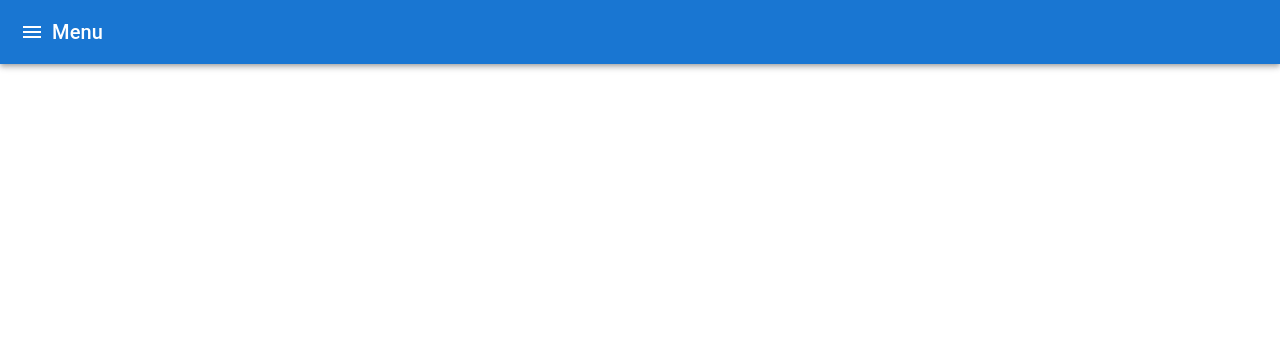
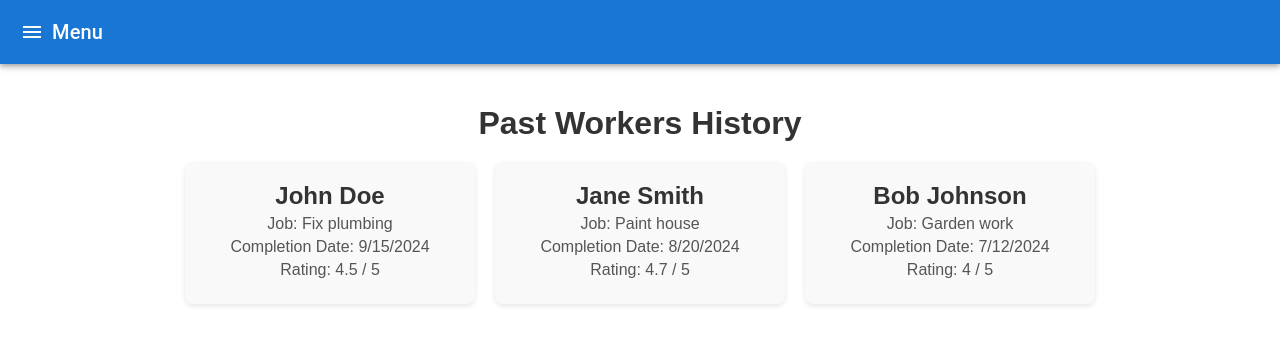
Before and after one commit to ChicoState/Odd-Jobs, a React (Create React App) app: page /PastWorkersHistory in a window 1280 px wide. Before the commit this address had no page. Shown: the top 344 px of the page. Built offline with nearby package versions, Linux system fonts and the light colour scheme.

Commit message:
Added yarn.lock to gitignore and made the pastworkershistory page

```diff
--- a/src/App.js
+++ b/src/App.js
@@ -6,6 +6,7 @@ import Login from './Login';
 import Forum from './Forum';
 import AcceptedJobs from './AcceptedJobs';
 import CreateAccount from './CreateAccount';
+import PastWorkersHistory from './PastWorkersHistory';
 
 function App() {
   const [open, setOpen] = React.useState(false); // state to control the drawer
@@ -32,9 +33,9 @@ function App() {
       <Drawer open={open} onClose={toggleDrawer}>
         <List>
           {/* Links to navigate to different routes */}
-	  <ListItem button component={Link} to="/CreateAccount" onClick={toggleDrawer}>
-	    <ListItemText primary="Create Account" />
-	  </ListItem>
+	        <ListItem button component={Link} to="/CreateAccount" onClick={toggleDrawer}>
+	          <ListItemText primary="Create Account" />
+	        </ListItem>
           <ListItem button component={Link} to="/forum" onClick={toggleDrawer}>
             <ListItemText primary="Forum" />
           </ListItem>
@@ -43,6 +44,9 @@ function App() {
           </ListItem>
           <ListItem button component={Link} to="/acceptedjob" onClick={toggleDrawer}>
             <ListItemText primary="AcceptedJobs" />
+          </ListItem>
+          <ListItem button component={Link} to="/pastworkershistory" onClick={toggleDrawer}>
+            <ListItemText primary="PastWorkersHistory" />
           </ListItem>
         </List>
       </Drawer>
@@ -55,6 +59,7 @@ function App() {
         <Route path="/forum" element={<Forum />} />
         <Route path="/acceptedjob" element={<AcceptedJobs />} />
       	<Route path="/CreateAccount" element={<CreateAccount />} />
+        <Route path="/PastWorkersHistory" element={<PastWorkersHistory />} />
       </Routes>
     </Router>
   );
--- /dev/null
+++ b/src/PastWorkersHistory.css
@@ -0,0 +1,52 @@
+/* Style for the container */
+.container {
+    padding: 20px;
+    max-width: 1000px;
+    margin: 0 auto;
+    font-family: 'Arial', sans-serif;
+}
+
+/* Style for the title */
+h1 {
+    text-align: center;
+    color: #333;
+    margin-bottom: 20px;
+}
+
+/* Style for the cards container */
+.cards-container {
+    display: flex;
+    flex-wrap: wrap;
+    gap: 20px;
+    justify-content: center;
+}
+
+/* Style for each worker card */
+.worker-card {
+    background-color: #f9f9f9;
+    padding: 20px;
+    border-radius: 8px;
+    box-shadow: 0 2px 5px rgba(0, 0, 0, 0.1);
+    width: 250px;
+    transition: transform 0.2s ease;
+    cursor: pointer;
+    text-align: center;
+}
+
+/* Hover effect for the card */
+.worker-card:hover {
+    transform: scale(1.05);
+    box-shadow: 0 4px 10px rgba(0, 0, 0, 0.15);
+}
+
+/* Style for the worker name */
+.worker-card h2 {
+    margin: 0;
+    color: #333;
+}
+
+/* Style for the worker details */
+.worker-card p {
+    margin: 5px 0;
+    color: #555;
+}
--- /dev/null
+++ b/src/PastWorkersHistory.js
@@ -0,0 +1,42 @@
+import React, { useState, useEffect } from 'react';
+import './PastWorkersHistory.css';  // Make sure to import the CSS
+
+// Sample data for past workers
+const initialWorkers = [
+  { id: 1, name: 'John Doe', job: 'Fix plumbing', completionDate: '2024-09-15', rating: 4.5 },
+  { id: 2, name: 'Jane Smith', job: 'Paint house', completionDate: '2024-08-20', rating: 4.7 },
+  { id: 3, name: 'Bob Johnson', job: 'Garden work', completionDate: '2024-07-12', rating: 4.0 },
+];
+
+const PastWorkersHistory = () => {
+  const [workers, setWorkers] = useState([]);
+
+  // Sort workers by most recent completion date
+  useEffect(() => {
+    const sortedWorkers = [...initialWorkers].sort((a, b) => new Date(b.completionDate) - new Date(a.completionDate));
+    setWorkers(sortedWorkers);
+  }, []);
+
+  const handleClick = (worker) => {
+    alert(`You clicked on ${worker.name}!`);
+    // Implement your own logic, like navigating to a detail page
+  };
+
+  return (
+    <div className="container">
+      <h1>Past Workers History</h1>
+      <div className="cards-container">
+        {workers.map((worker) => (
+          <div key={worker.id} className="worker-card" onClick={() => handleClick(worker)}>
+            <h2>{worker.name}</h2>
+            <p>Job: {worker.job}</p>
+            <p>Completion Date: {new Date(worker.completionDate).toLocaleDateString()}</p>
+            <p>Rating: {worker.rating} / 5</p>
+          </div>
+        ))}
+      </div>
+    </div>
+  );
+};
+
+export default PastWorkersHistory;
```
Also changed, not shown: 1 other file (tests, documents, lock files or other folders).
